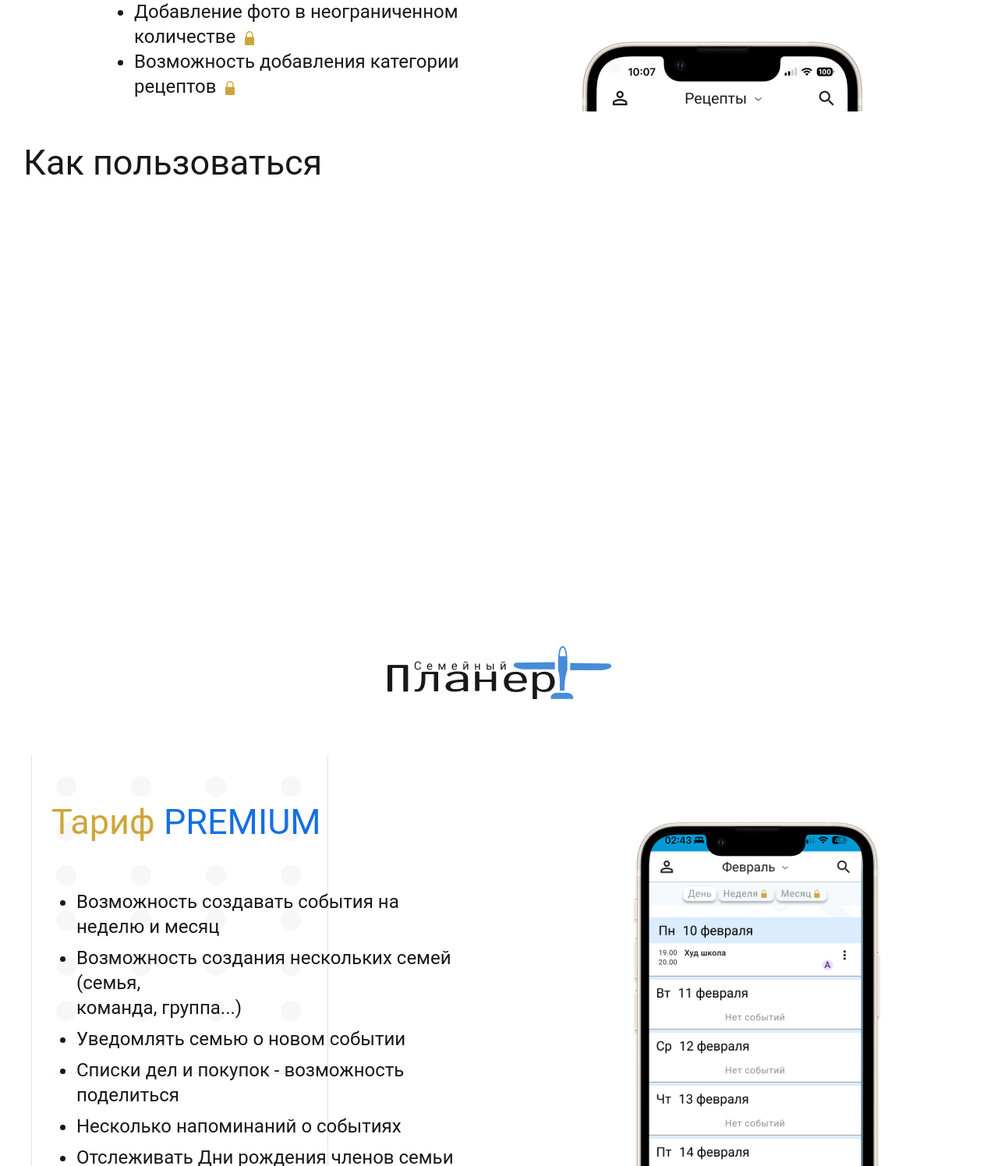
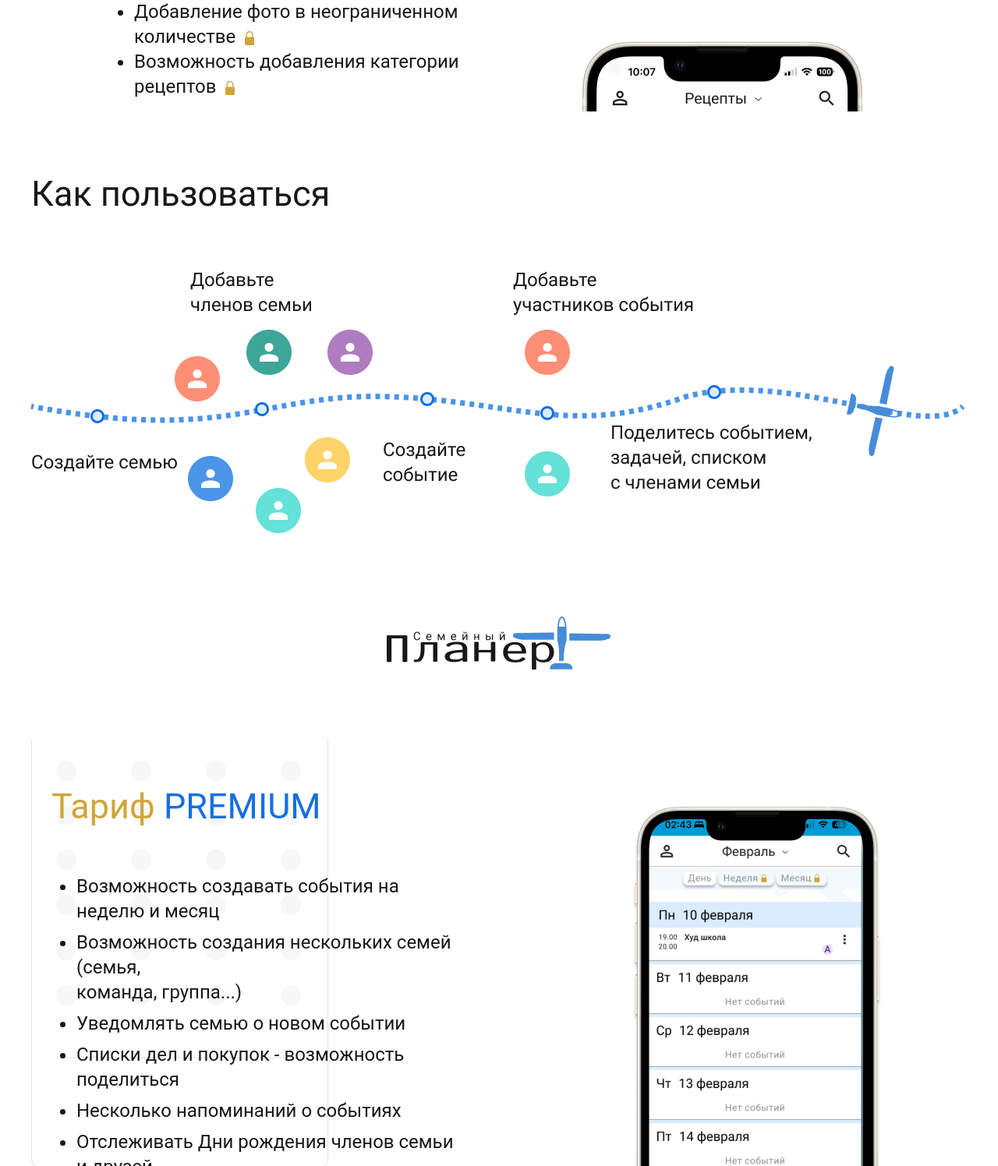
Before and after one commit to OlgaAlekhina/planner, a Django app: page /planner/ in a window 1280 px wide. Shown: the part 5004-6500 px from the top of the page at 78% size. Run offline with Django 4.2, Linux system fonts and the light colour scheme; parts of the project's set-up code (start-up, migrations or seed data) failed here and were passed over.

Commit message:
add styles for mobile landing

```diff
--- a/planner/static/css/style.css
+++ b/planner/static/css/style.css
@@ -234,31 +234,11 @@ body {
 /* ===== BLOCK-5 ===== */
 
 .block-5 {
-    width: 100%;
+    background-image: url('../images/block_5.png');
+    background-size: 1280px 756px;
+   width: 100%;
     height: 756px;
-    margin-top: 40px;
-}
-
-.block-5-div1 {
-    font-size: 45px;
-    line-height: 52px;
-    height: 20%;
-}
-
-.block-5-div1 p {
-    margin-top: 30px;
-    margin-left: 30px;
-}
-
-.block-5-div2 {
-    height: 60%;
-}
-
-.block-5-div3 {
-    display: flex;
-    justify-content: center;
-    align-items: center;
-    height: 20%;
+    margin-top: 20px;
 }
 
 /* ===== BLOCK-6 ===== */
@@ -608,6 +588,13 @@ textarea {
         margin-left: 0;
     }
 
+    /* ===== BLOCK-5 ===== */
+
+    .block-5 {
+        background: none;
+        height: 1447px;
+    }
+
 }
 
 /* Стили для бургер-меню */
--- a/planner/templates/index.html
+++ b/planner/templates/index.html
@@ -283,14 +283,12 @@
     </div>
 
     <div class="block-5" id="use">
-        <div class="block-5-div1">
-            <p>Как пользоваться</p>
-        </div>
-        <div class="block-5-div2">
-
-        </div>
-        <div class="block-5-div3">
-            <img src="{% static 'images/block_5_logo.png' %}" alt="icons" class="img-fluid">
+        <div class="mobile-image">
+            <picture>
+                <source media="(max-width: 768px)" srcset="../planner/static/images/block_5_small.png">
+                <img src="../static/images/block_5_small.png" alt="Block-5"
+                     style="width: 100%; height: auto; display: block;">
+            </picture>
         </div>
     </div>
 
```
Also changed, not shown: planner/static/images/block_5.png (added), planner/static/images/block_5_small.png (added).
